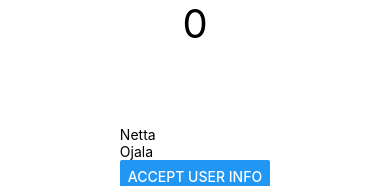
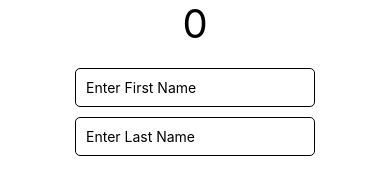
Before and after one commit to n2ojne00/MyFirstApp, a React Native app: screen / in a window 390 px wide. Shown: the part 651-837 px from the top of the page. Built offline with nearby package versions, Linux system fonts and the light colour scheme.

Commit message:
flatlist, can add name and choose logo

```diff
--- a/App.js
+++ b/App.js
@@ -1,9 +1,10 @@
 import { StatusBar } from 'expo-status-bar';
-import { Button, Image, Pressable,  StyleSheet, Text, TextInput, View } from 'react-native';
+import { Button, Image, Pressable,  ScrollView,  StyleSheet, Text, TextInput, View } from 'react-native';
 import logo from './assets/favicon.png';
 import UserInfo from './components/userInfo';
 import { useState } from 'react';
 import SetSkill from './components/slider';
+import DataList from './components/flatlist';
 
 
 export default function App() {
@@ -20,6 +21,7 @@ export default function App() {
   return (
 
     <View style={styles.container}>
+      <ScrollView>
 
       <Pressable onPress={() => console.log("Logo pressed")} style={{borderWidth: 2, borderColor: "#fd23dd", borderRadius: 30}}>
       <Image source={logo}/>
@@ -39,10 +41,12 @@ export default function App() {
 
       <SetSkill/>
 
-      <UserInfo fname={'Netta'} lname={'Ojala'}/>
+     {// <UserInfo fname={'Netta'} lname={'Ojala'}/>
+     }
+      <DataList/>
 
 
-
+      </ScrollView>
     </View>
 
   );
--- /dev/null
+++ b/components/flatlist.js
@@ -0,0 +1,100 @@
+import { Button, Pressable, ScrollView, Text, TextInput, View } from "react-native";
+import { useState } from "react";
+import AntDesign from '@expo/vector-icons/AntDesign';
+
+export default function DataList() {
+    // State to hold user data
+    const [userData, setUserData] = useState([]);
+
+    // State for new user input fields
+    const [fname, setFname] = useState('');
+    const [lname, setLname] = useState('');
+    const [selectedLogo, setSelectedLogo] = useState(null);
+
+    // Function to choose the logo
+    const chooseLogo = (logo) => {
+        setSelectedLogo(logo);
+    };
+
+    // Function to add new user
+    const addUser = () => {
+        if (fname && lname && selectedLogo) {
+            const newUser = {
+                id: userData.length + 1, // Auto-increment the ID based on the array length
+                fname: fname,
+                lname: lname,
+                logo: selectedLogo
+            };
+
+            setUserData([...userData, newUser]);
+            // Reset the inputs after adding the user
+            setFname('');
+            setLname('');
+            setSelectedLogo(null);
+        } else {
+            alert('Please fill out all fields and select a logo');
+        }
+    };
+
+    return (
+        <View style={{ padding: 20 }}>
+            {/* Input for First Name */}
+            <TextInput
+                placeholder="Enter First Name"
+                value={fname}
+                onChangeText={setFname}
+                style={{
+                    borderWidth: 1,
+                    padding: 10,
+                    marginBottom: 10,
+                    borderRadius: 5
+                }}
+            />
+
+            {/* Input for Last Name */}
+            <TextInput
+                placeholder="Enter Last Name"
+                value={lname}
+                onChangeText={setLname}
+                style={{
+                    borderWidth: 1,
+                    padding: 10,
+                    marginBottom: 10,
+                    borderRadius: 5
+                }}
+            />
+
+            {/* Logo Selection */}
+            <View style={{ flexDirection: 'row', justifyContent: 'center', marginVertical: 10 }}>
+                <Pressable style={{ margin: 10 }} onPress={() => chooseLogo('areachart')}>
+                    <AntDesign name="areachart" size={24} color={selectedLogo === 'areachart' ? 'blue' : 'black'} />
+                </Pressable>
+
+                <Pressable style={{ margin: 10 }} onPress={() => chooseLogo('linechart')}>
+                    <AntDesign name="linechart" size={24} color={selectedLogo === 'linechart' ? 'blue' : 'black'} />
+                </Pressable>
+
+                <Pressable style={{ margin: 10 }} onPress={() => chooseLogo('home')}>
+                    <AntDesign name="home" size={24} color={selectedLogo === 'home' ? 'blue' : 'black'} />
+                </Pressable>
+            </View>
+
+            {/* ADD Button */}
+            <Button title="ADD" onPress={addUser} />
+
+            {/* ScrollView to display user data */}
+            <ScrollView style={{ marginTop: 20 }}>
+                {userData.map((user, index) => (
+                    <View key={user.id} style={{ flexDirection: 'row', alignItems: 'center', marginBottom: 10 }}>
+                        <Text style={{ fontSize: 20, marginRight: 10 }}>
+                            {user.fname} {user.lname}
+                        </Text>
+
+                        {/* Display the user's selected logo */}
+                        {user.logo && <AntDesign name={user.logo} size={24} color="black" />}
+                    </View>
+                ))}
+            </ScrollView>
+        </View>
+    );
+}
```
Also changed, not shown: data/userdata.js (added, +39 -0 lines).
